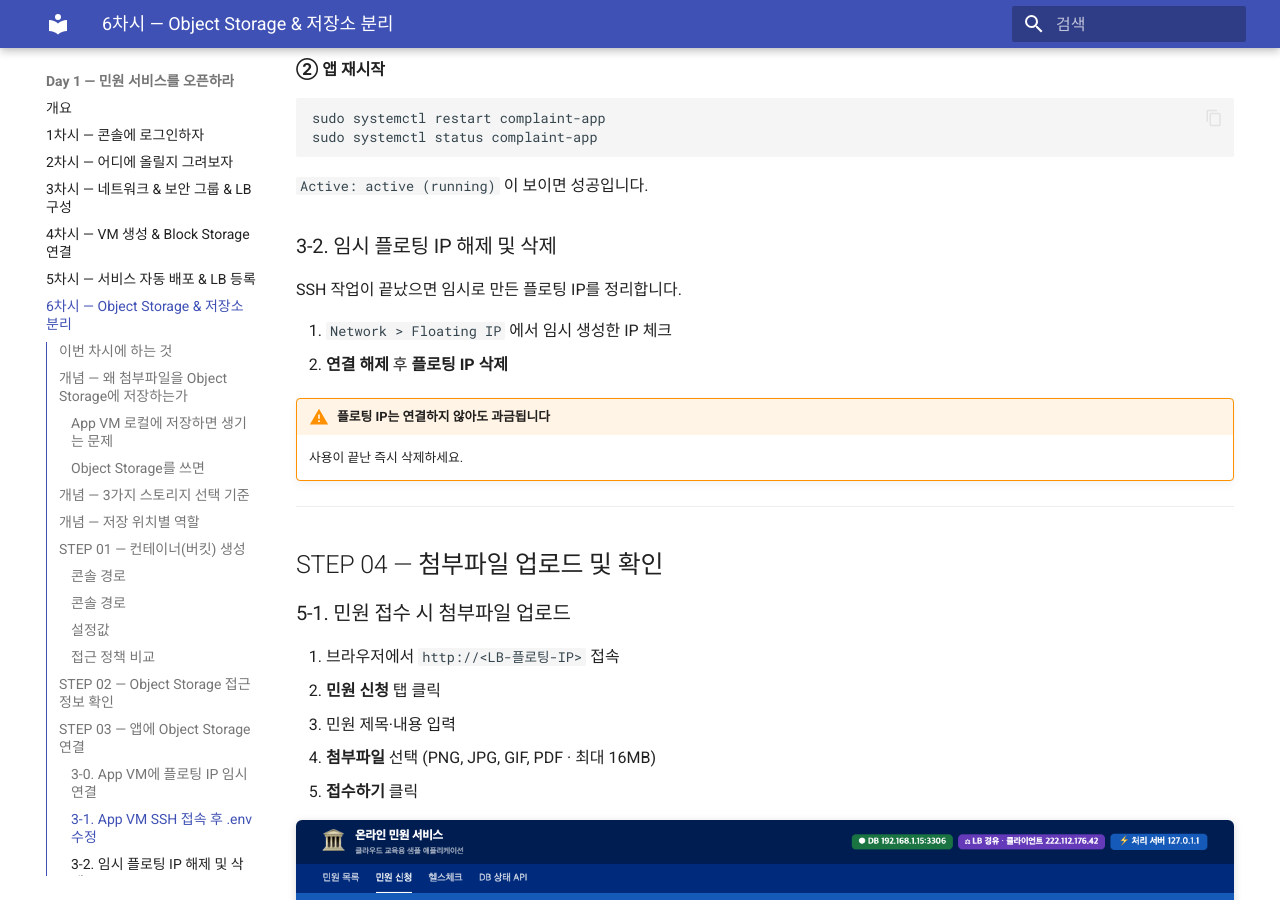
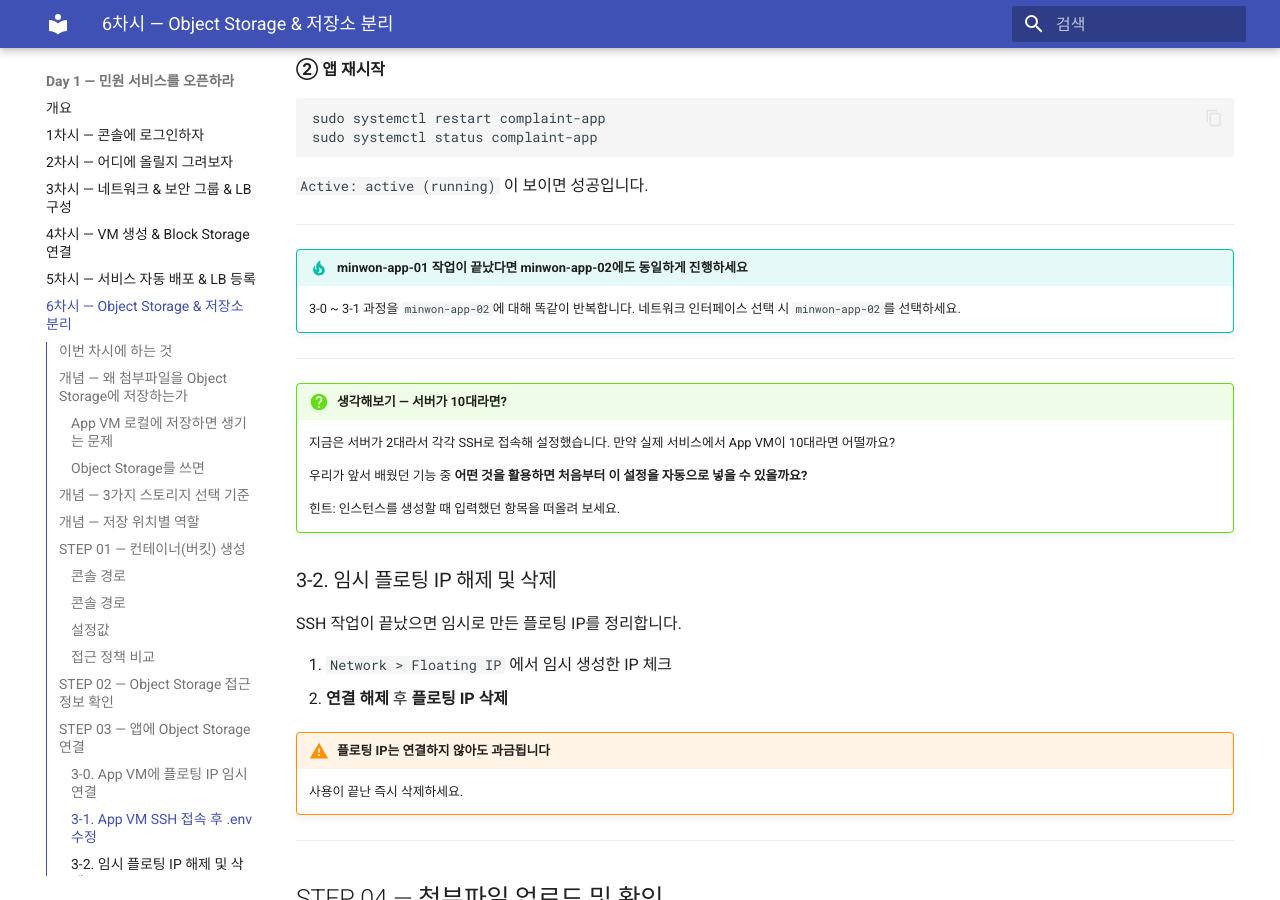
Before and after one commit to skilleat-labs/cloud-native-minwon-lab, an MkDocs documentation site: the page built from docs/day1/session6.md, in a window 1280 px wide and 900 px high, scrolled down 6172 px. Built offline with MkDocs 1.6.1 and Material for MkDocs 9.7.7, drawn with Linux system fonts in a browser that asks for light colours.

Commit message:
docs: app-02 동일 작업 안내 및 서버 10대 생각해보기 추가

```diff
--- a/docs/day1/session6.md
+++ b/docs/day1/session6.md
@@ -223,6 +223,21 @@ sudo systemctl status complaint-app
 
 `Active: active (running)` 이 보이면 성공입니다.
 
+---
+
+!!! tip "minwon-app-01 작업이 끝났다면 minwon-app-02에도 동일하게 진행하세요"
+    3-0 ~ 3-1 과정을 `minwon-app-02`에 대해 똑같이 반복합니다.
+    네트워크 인터페이스 선택 시 `minwon-app-02`를 선택하세요.
+
+---
+
+!!! question "생각해보기 — 서버가 10대라면?"
+    지금은 서버가 2대라서 각각 SSH로 접속해 설정했습니다.
+    만약 실제 서비스에서 App VM이 10대라면 어떨까요?
+
+    우리가 앞서 배웠던 기능 중 **어떤 것을 활용하면 처음부터 이 설정을 자동으로 넣을 수 있을까요?**
+
+    힌트: 인스턴스를 생성할 때 입력했던 항목을 떠올려 보세요.
 
 ### 3-2. 임시 플로팅 IP 해제 및 삭제
 
```
